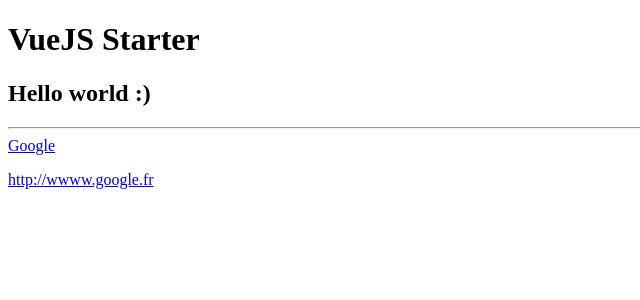
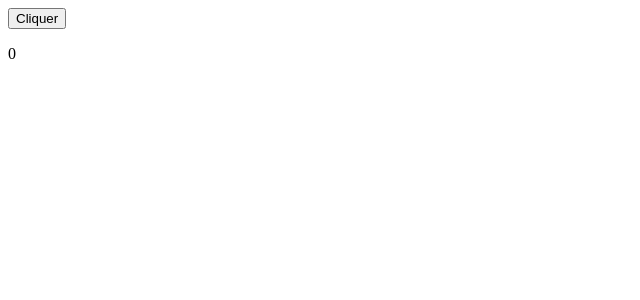
Before and after one commit to gabrielmustiere/vue-starter, a Vue app: page / in a window 1280 px wide. Shown: the top 300 px of the page, without its empty margins (0-640 px from the left). Built offline with nearby package versions, Linux system fonts and the light colour scheme.

Commit message:
use onclick event

```diff
--- a/src/App.vue
+++ b/src/App.vue
@@ -1,29 +1,21 @@
 <template>
   <div>
-    <h1 v-once>{{ title }}</h1>
-    <h2>{{ sayTtitle() }}</h2>
-    <hr>
-    <a :href="link">Google</a>
-    <p v-html="lfinishedLnk"></p>
+   <button v-on:click="increase">Cliquer</button>
+    <p>{{counter}}</p>
   </div>
 </template>
 
 <script>
 export default {
-  template: "",
   data: function() {
     return {
-      title: "VueJS Starter",
-      helloWorld: "Hello world :)",
-      link: "http://wwww.google.fr",
-      lfinishedLnk: "<a href='http://wwww.google.fr'>http://wwww.google.fr</a>"
+      counter: 0
     };
   },
-  methods: {
-    sayTtitle: function() {
-      this.title = "Hello woooorld";
-      return this.helloWorld;
+    methods : {
+      increase : function(){
+          this.counter++;
+      }
     }
-  }
 };
 </script>
```
